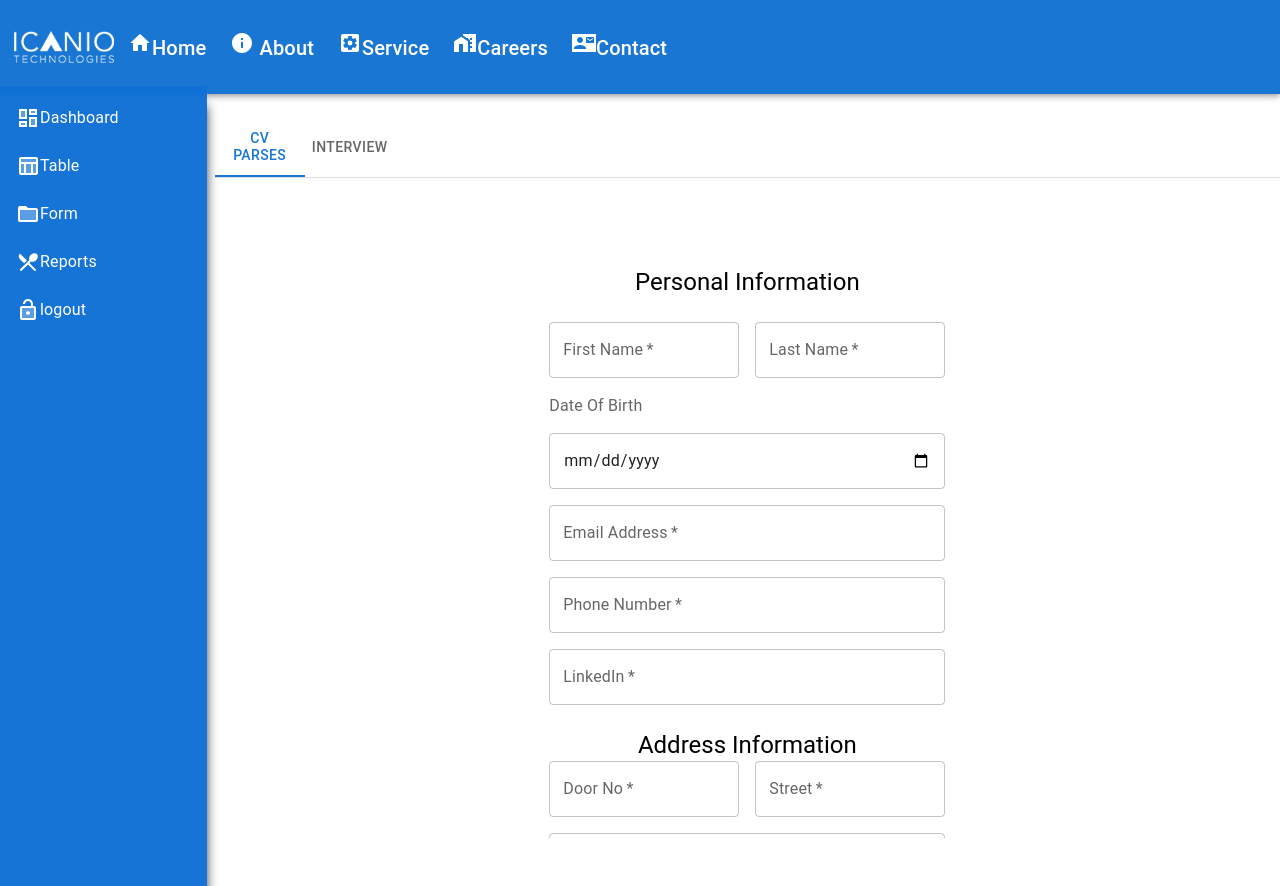
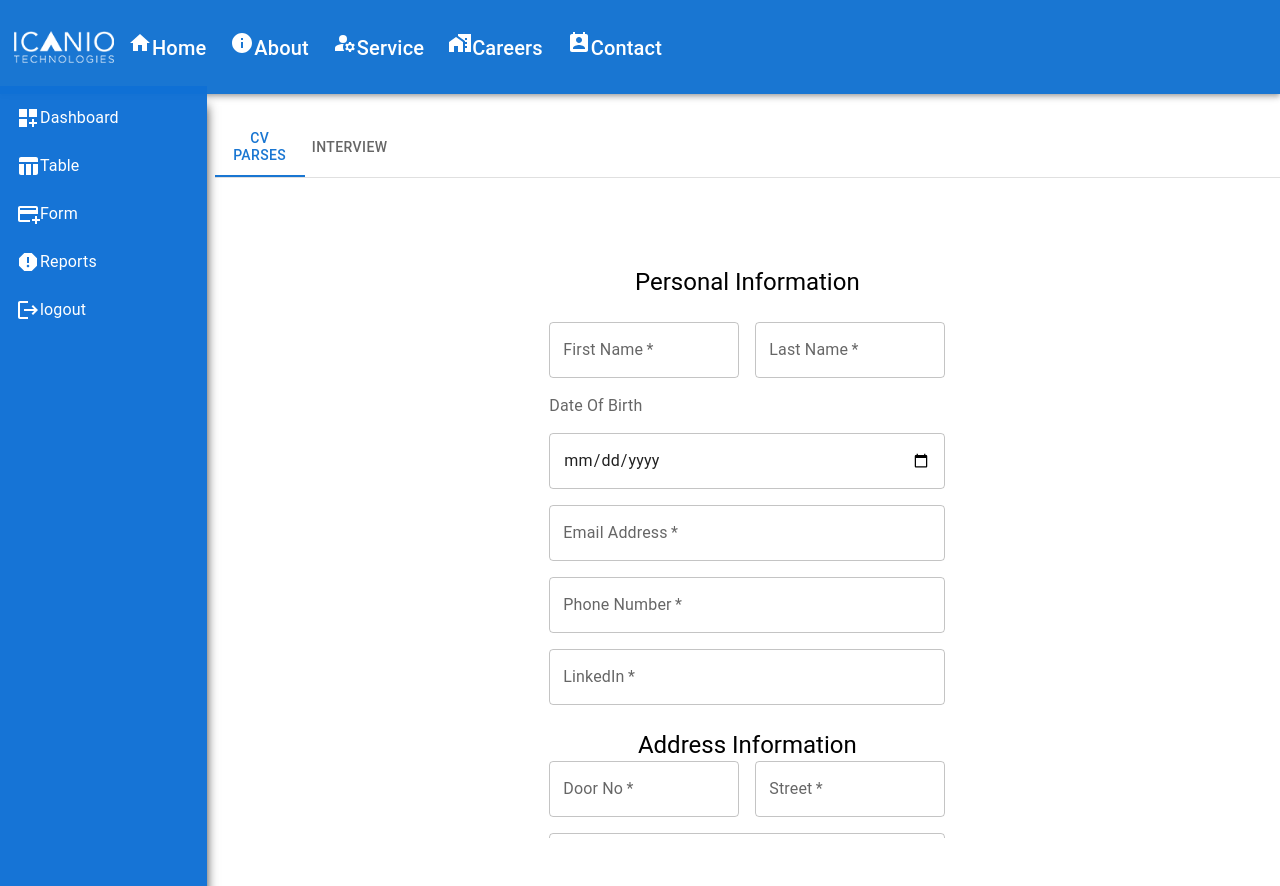
Before and after one commit to kanthan2000/Job-Application, a React (Create React App) app: page /navtab in a window 1280 px wide. Shown: the top 886 px of the page. Built offline with nearby package versions, Linux system fonts and the light colour scheme.

Commit message:
change icons

```diff
--- a/package.json
+++ b/package.json
@@ -5,7 +5,7 @@
   "dependencies": {
     "@emotion/react": "^11.8.2",
     "@emotion/styled": "^11.8.1",
-    "@material-ui/icons": "^4.11.2",
+    "@mui/icons-material": "^5.6.2",
     "@mui/material": "^5.5.2",
     "@testing-library/jest-dom": "^5.16.3",
     "@testing-library/react": "^12.1.4",
--- a/src/components/admin/Navbar/navbar.js
+++ b/src/components/admin/Navbar/navbar.js
@@ -9,16 +9,17 @@ import ListItemButton from '@mui/material/ListItemButton';
 import ListItemText from '@mui/material/ListItemText';
 import { Grid } from '@mui/material';
 import { Link } from 'react-router-dom';
-import { DashboardTwoTone, HomeRounded } from "@material-ui/icons";
-import { TableChartTwoTone } from "@material-ui/icons";
-import { LocalDiningOutlined } from "@material-ui/icons";
-import { LockOpenTwoTone } from "@material-ui/icons";
-import { FolderOpenTwoTone } from "@material-ui/icons";
-import { Info } from "@material-ui/icons";
-import { SettingsApplicationsSharp } from "@material-ui/icons";
-import { HomeWorkSharp } from "@material-ui/icons";
-import { ContactMailSharp } from "@material-ui/icons";
+import { Home } from "@mui/icons-material";
+import InfoIcon from '@mui/icons-material/Info';
+import ManageAccountsIcon from '@mui/icons-material/ManageAccounts';
+import MapsHomeWorkIcon from '@mui/icons-material/MapsHomeWork';
+import PermContactCalendarIcon from '@mui/icons-material/PermContactCalendar';
 import Profile from "../../profile/Profile";
+import DashboardCustomizeIcon from '@mui/icons-material/DashboardCustomize';
+import TableChartIcon from '@mui/icons-material/TableChart';
+import AddCardIcon from '@mui/icons-material/AddCard';
+import ReportIcon from '@mui/icons-material/Report';
+import LogoutIcon from '@mui/icons-material/Logout';
 const  Navbar = (props) =>{
         const[profile , setprofile] = React.useState(false)
 
@@ -60,19 +61,19 @@ const  Navbar = (props) =>{
                 </IconButton>
                 <div style={{display:"-webkit-box"}}>
                 <Typography variant="h6" component="div" sx={{ marginLeft: "1.5rem",cursor:'pointer'}}>
-                <HomeRounded/><Link to="/home">Home</Link>
+                <Home/><Link to="/home">Home</Link>
                 </Typography>
                 <Typography variant="h6" component="div" sx={{ marginLeft: "1.5rem",cursor:'pointer'}}>
-                    <Info /> About
+                <InfoIcon/>About
                 </Typography>
                 <Typography variant="h6" component="div" sx={{marginLeft: "1.5rem",cursor:'pointer'}}>
-                <SettingsApplicationsSharp />Service
+                <ManageAccountsIcon />Service
                 </Typography>
                 <Typography variant="h6" component="div" sx={{ marginLeft: "1.5rem",cursor:'pointer'}}>
-                <HomeWorkSharp />Careers
+                <MapsHomeWorkIcon />Careers
                 </Typography>
                 <Typography variant="h6" component="div" sx={{ marginLeft: "1.5rem",cursor:'pointer'}}>
-                <ContactMailSharp />Contact
+                <PermContactCalendarIcon />Contact
                 </Typography>
                 </div>
                 <Button onClick={onclickprofile}  color="inherit" sx={{marginLeft: "50rem"}}>
@@ -88,28 +89,28 @@ const  Navbar = (props) =>{
                 <Grid item xs={2} sx={{backgroundColor:"#0f70d5f7",boxShadow:"-1px 20px 11px 0px",height:"100vh"}}>
                     <Link to="/home">
                         <ListItemButton>
-                        <DashboardTwoTone /><ListItemText primary="Dashboard" />
+                        <DashboardCustomizeIcon /> <ListItemText primary="Dashboard" />
                         </ListItemButton>
                     </Link>
                     <Link to="/table">
                         <ListItemButton>
-                                <TableChartTwoTone /><ListItemText primary="Table" />
+                        < TableChartIcon /> <ListItemText primary="Table" />
                         </ListItemButton>
                     </Link>
                     <Link to="/navtab">
                         <ListItemButton>
-                        <FolderOpenTwoTone/><ListItemText primary="Form" />
+                        < AddCardIcon /> <ListItemText primary="Form" />
                         </ListItemButton>
                     </Link>
                     <Link to="/navtab">
                     <ListItemButton>
-                        <LocalDiningOutlined /><ListItemText primary="Reports" />
+                        <ReportIcon /> <ListItemText primary="Reports" />
                     </ListItemButton>
                     </Link>
 
                     <Link to="/login">
                     <ListItemButton>
-                        <LockOpenTwoTone /> <ListItemText primary="logout" />
+                        <LogoutIcon /> <ListItemText primary="logout" />
                     </ListItemButton>
                     </Link>
 
--- a/src/components/login/login.js
+++ b/src/components/login/login.js
@@ -4,7 +4,7 @@ import Spinner from '../Spinner/Spinner'
 import Box from '@mui/material/Box';
 import Typography from '@mui/material/Typography';
 import Avatar from '@mui/material/Avatar';
-import LockOutlinedIcon from '@material-ui/icons/LockOutlined'
+import { LockOutlined } from '@mui/icons-material';
 import TextField from '@mui/material/TextField';
 import Button from '@mui/material/Button';
 import Link from '@mui/material/Link';
@@ -75,7 +75,7 @@ const Login = (props) => {
 					m: 1,
 					bgcolor: 'secondary.main'
 					}}>
-					<LockOutlinedIcon />
+					<LockOutlined />
 			</Avatar>
 				<Typography component="h1" variant="h5" sx={{color:"black"}}>
 				Sign in
```
Also changed, not shown: 1 other file (tests, documents, lock files or other folders).
